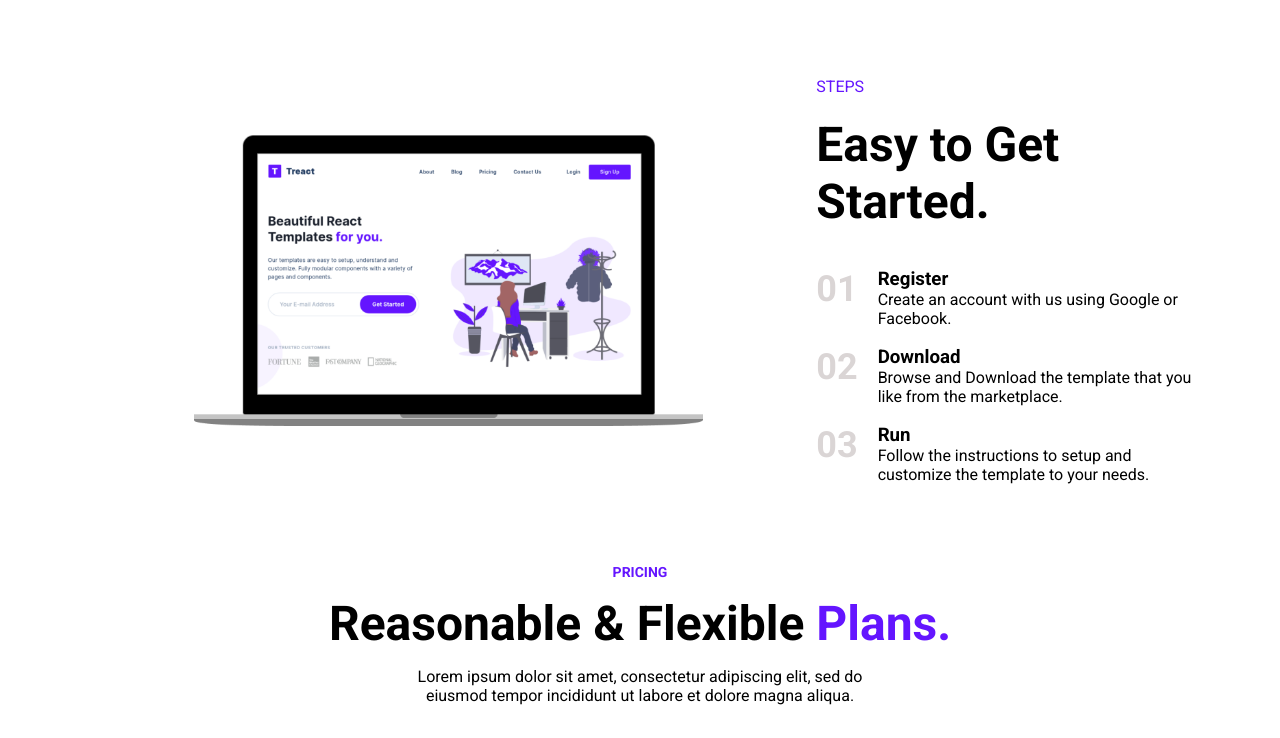
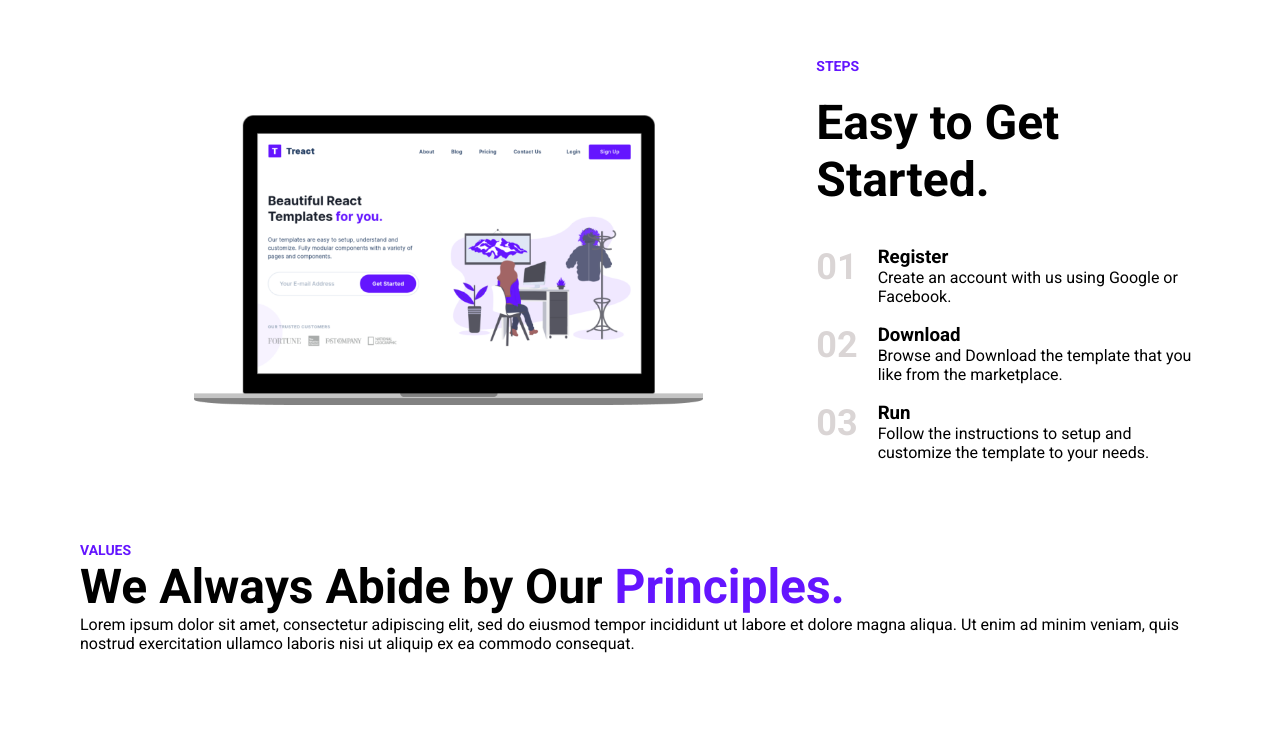
Before and after one commit to techmehedi/treact-, a plain HTML site: page index.html in a window 1280 px wide. Shown: the part 1858-2596 px from the top of the page. Drawn offline with Linux system fonts and the light colour scheme.

Commit message:
new values section

```diff
--- a/index.html
+++ b/index.html
@@ -60,7 +60,7 @@
       </header>
     </section>
     <main>
-      <section><
+      <section>
       <div class="container">
         <div class="row" >
           <div class="features__text">
@@ -151,7 +151,7 @@
             <img class="steps__img" src="./hero-screenshot-2.241aac1fbc66db29d873.png" alt="">
           </figure>
           <div class="step__texts">
-            <p class="span__color">STEPS</p>
+            <p class="span__color pricing__title--beg">STEPS</p>
             <h1 class="steps__title">Easy to <span>Get Started.</span></h1>
           <div class="list__nums">
             <ul class="steps__lists">
@@ -186,6 +186,19 @@
             </ul>
           </div>
 
+        </div>
+      </div>
+    </section>
+    <section>
+      <div class="container">
+        <div class="row values">
+          <div class="values__texts">
+            <p class="values__header span__color pricing__title--beg">VALUES</p>
+            <h1 class="values__title">We Always Abide by Our <span class="span__color">Principles.</span></h1>
+            <p class="values__text">Lorem ipsum dolor sit amet, consectetur adipiscing elit, sed do eiusmod tempor incididunt ut labore et dolore magna aliqua. Ut enim ad minim veniam, quis nostrud exercitation ullamco laboris nisi ut aliquip ex ea commodo consequat.
+
+            </p>
+          </div>
         </div>
       </div>
     </section>
```
Also changed, not shown: new.html (added, +12 -0 lines).
